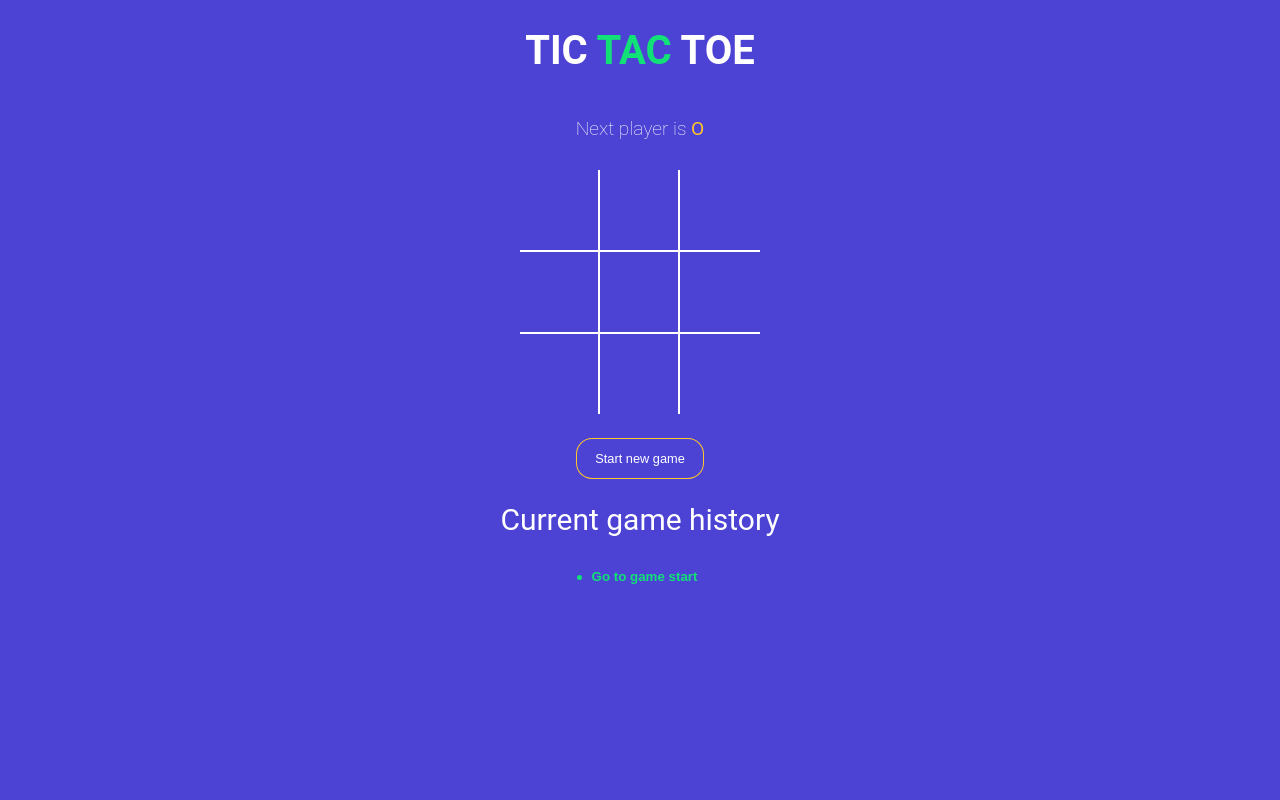
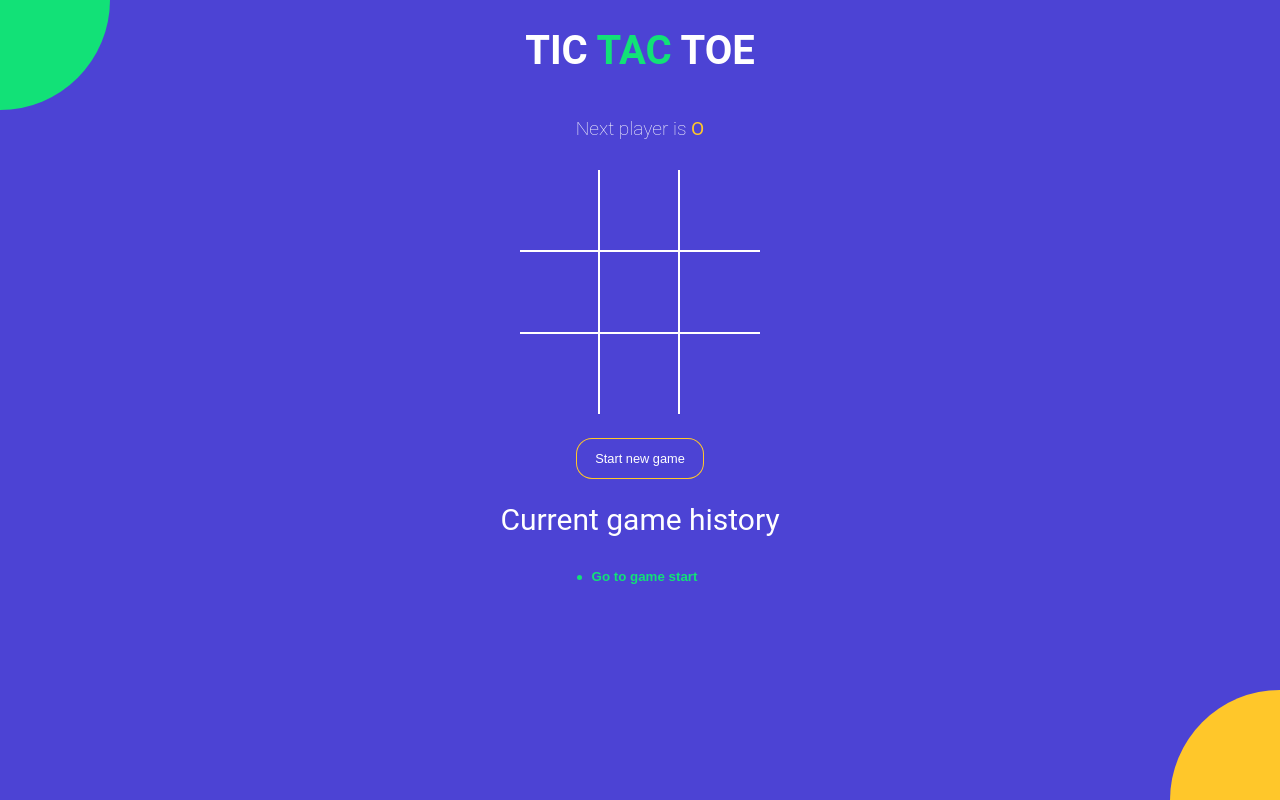
Before and after one commit to MohdArman123/tictoctoe-game, a React app: page / in a window 1280 px wide. Built offline with nearby package versions, Linux system fonts and the light colour scheme; the HTML template or start-up script is replaced by a standard one.

Commit message:
added background circles

```diff
--- a/src/App.jsx
+++ b/src/App.jsx
@@ -86,6 +86,10 @@ function App() {
         Current game history
       </h2>
       <History history={history} moveTo={moveTo} currentMove={currentMove} />
+
+      <div className='bg-balls'>
+
+      </div>
     </div>
   );
 }
```
